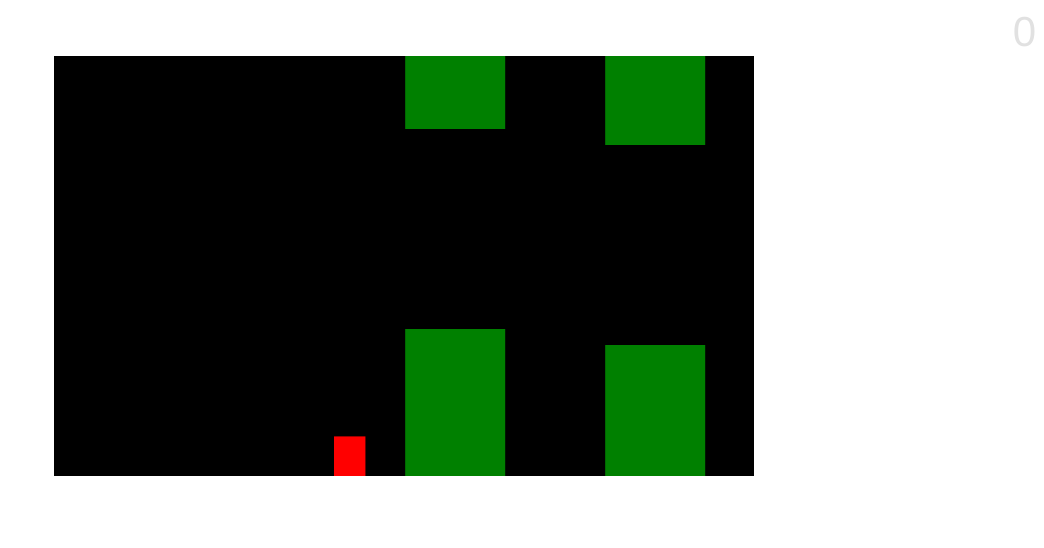
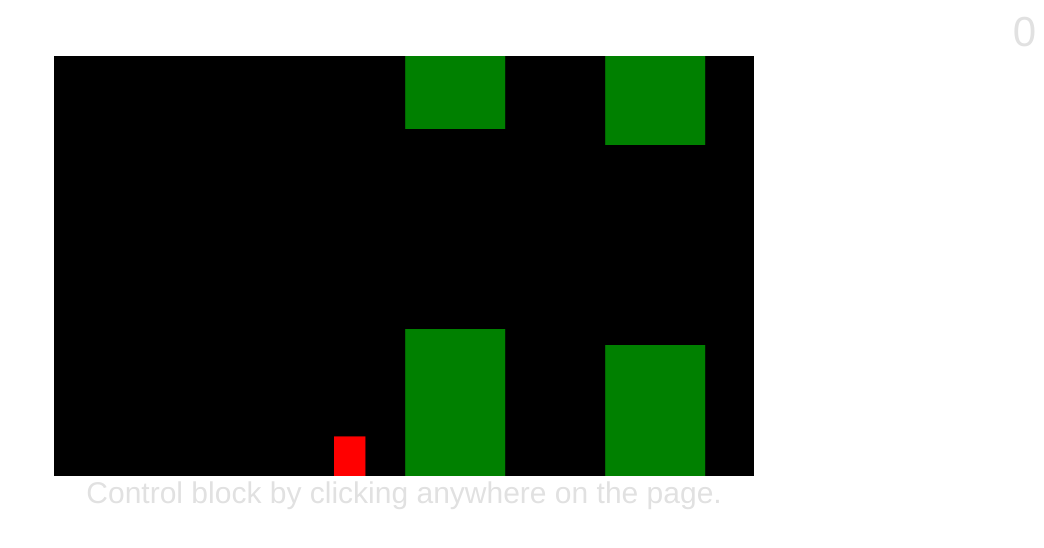
Before and after one commit to makaroni4/flappy_block_js, a plain HTML site: page index.html in a window 1280 px wide. Shown: the whole page, without its empty margins (236-1280 px from the left). Drawn offline with Linux system fonts and the light colour scheme.

Commit message:
Hint and click on body to control the block

```diff
--- a/block.js
+++ b/block.js
@@ -174,8 +174,8 @@ function updateGame() {
   checkCollision(gWalls, gBlock);
 }
 
-var myEl = document.getElementById('gamecanvas');
-myEl.addEventListener('click', function () {
+var body = document.getElementsByTagName("body")[0];
+body.addEventListener('click', function () {
   gBlock["vel"][1] -= 300;
 }, false);
 
--- a/index.html
+++ b/index.html
@@ -1,14 +1,23 @@
 <html>
   <head>
     <style type="text/css">
-      #walls_count {
+      body {
         font: 42px Avenir, Helvetica, Arial, sans-serif;
-        color: #e1e1e1;
-        text-align: right;
         -moz-user-select: none;
         -khtml-user-select: none;
         -webkit-user-select: none;
         -o-user-select: none;
+      }
+
+      #walls_count {
+        color: #e1e1e1;
+        text-align: right;
+      }
+
+      #hint {
+        text-align: center;
+        font-size: 30px;
+        color: #e1e1e1;
       }
 
       #container {
@@ -26,6 +35,7 @@
     <div id="container">
       <canvas width="700" height="420" id="gamecanvas"></canvas>
     </div>
+    <div id="hint">Control block by clicking anywhere on the page.</div>
   </body>
   <script type="text/javascript" src="block.js"></script>
   <script type="text/javascript">
```
